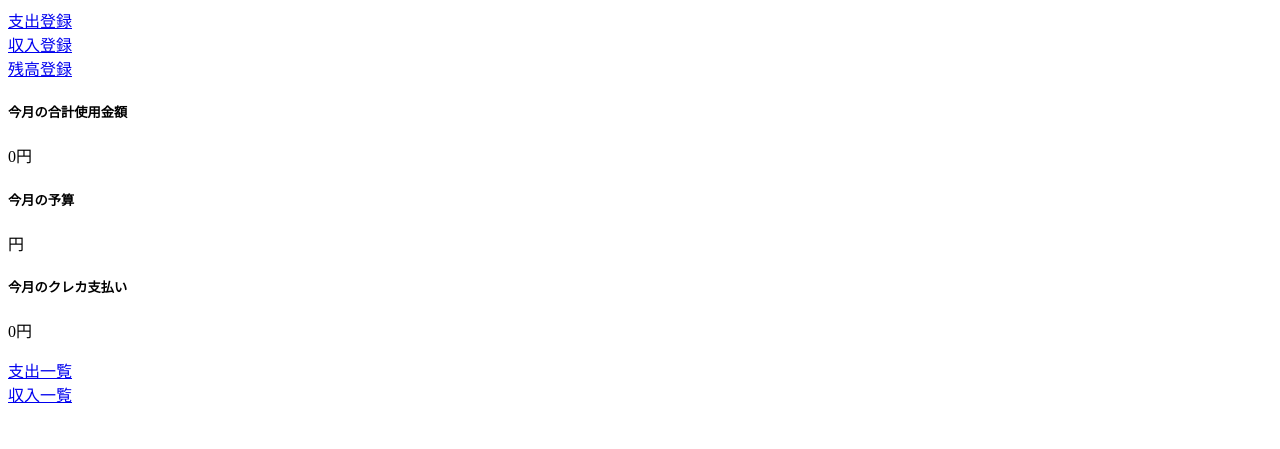
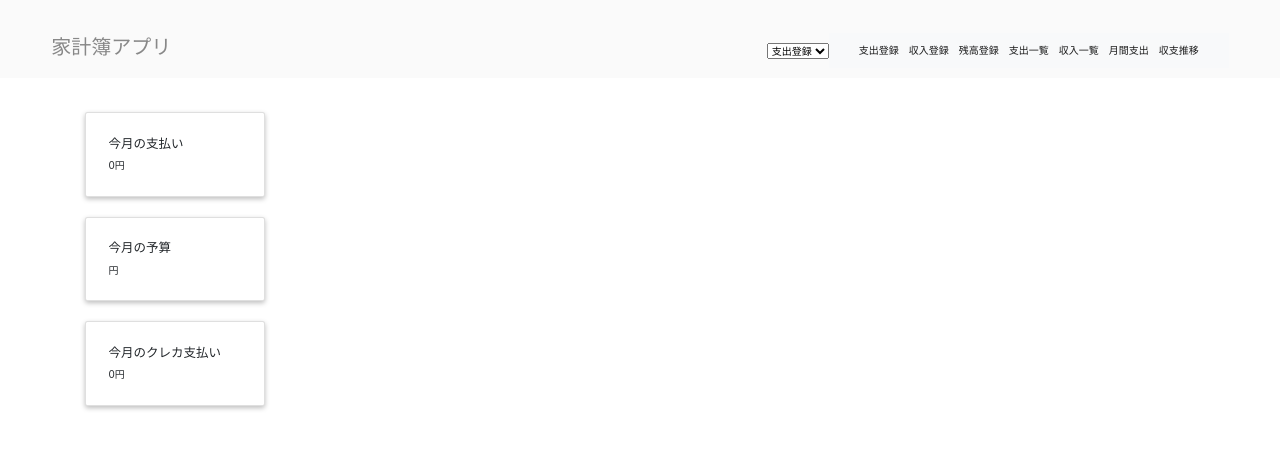
Before and after one commit to kengo78/django_kakeibo, a Django app: page / in a window 1280 px wide. Shown: the top 449 px of the page. Run offline with Django 4.2, Linux system fonts and the light colour scheme; data that the repository does not hold is empty; some libraries are stand-ins or nearby versions.

Commit message:
デザインの変更

```diff
--- a/kakeibo/templates/kakeibo/base.html
+++ b/kakeibo/templates/kakeibo/base.html
@@ -9,15 +9,65 @@
   <title>家計簿アプリ</title>
   <link rel="stylesheet" href="{% static 'kakeibo/css/reset.css' %}">
   <link rel="stylesheet" href="{% static 'kakeibo/css/style.css' %}">
+  <link rel="stylesheet" href="https://stackpath.bootstrapcdn.com/bootstrap/4.3.1/css/bootstrap.min.css" integrity="sha384-ggOyR0iXCbMQv3Xipma34MD+dH/1fQ784/j6cY/iJTQUOhcWr7x9JvoRxT2MZw1T" crossorigin="anonymous">
   {% block extrajs %}{% endblock %}
 </head>
 
 <body>
   <header class="page-header">
     <h1>
-      <a href="{% url 'kakeibo:payment_list' %}" class="header-title">家計簿アプリ</a>
+      <a href="{% url 'kakeibo:index' %}" class="header-title">家計簿アプリ</a>
     </h1>
-    <nav class="nav">
+    <div class="pulldownmenu">
+      <select name="select" onChange="location.href=value;">
+        {% comment %} <option value="#">ページを選択してください</option> {% endcomment %}
+        <option value="{% url 'kakeibo:payment_create' %}">支出登録</option>
+        <option value="{% url 'kakeibo:income_create' %}">収入登録</option>
+        <option value="{% url 'kakeibo:rest_create' %}">残高登録</option>
+        <option value="{% url 'kakeibo:payment_list' %}">支出一覧</option>
+        <option value="{% url 'kakeibo:income_list' %}">収入一覧</option>
+        <option value="{% url 'kakeibo:month_dashboard' now_year now_month%}">月間支出</option>
+        <option value="{% url 'kakeibo:transition' %}">収支推移</option>
+      </select>
+    </div>
+
+    <div>
+      <nav class="navbar navbar-expand-lg navbar-light bg-light">
+        <div class="container-fluid">
+          {% comment %} <a class="navbar-brand" href="{% url 'kakeibo:payment_create' %}">支出登録</a> {% endcomment %}
+          <button class="navbar-toggler" type="button" data-bs-toggle="collapse" data-bs-target="#navbarNav" aria-controls="navbarNav" aria-expanded="false" aria-label="Toggle navigation">
+            <span class="navbar-toggler-icon"></span>
+          </button>
+          <div class="collapse navbar-collapse" id="navbarNav">
+            <ul class="navbar-nav">
+              <li class="nav-item">
+                <a class="nav-link active" aria-current="page" href="{% url 'kakeibo:payment_create' %}">支出登録</a>
+              </li>
+              <li class="nav-item">
+                <a class="nav-link active" aria-current="page" href="{% url 'kakeibo:income_create' %}">収入登録</a>
+              </li>
+              <li class="nav-item">
+                <a class="nav-link active" aria-current="page" href="{% url 'kakeibo:rest_create' %}">残高登録</a>
+              </li>
+              <li class="nav-item">
+                <a class="nav-link active" aria-current="page" href="{% url 'kakeibo:payment_list' %}">支出一覧</a>
+              </li>
+              <li class="nav-item">
+                <a class="nav-link active" aria-current="page" href="{% url 'kakeibo:income_list' %}">収入一覧</a>
+              </li>
+              <li class="nav-item">
+                <a class="nav-link active" aria-current="page" href="{% url 'kakeibo:month_dashboard' now_year now_month%}">月間支出</a>
+              </li>
+              <li class="nav-item">
+                <a class="nav-link active" aria-current="page" href="{% url 'kakeibo:transition' %}">収支推移</a>
+              </li>
+            </ul>
+          </div>
+        </div>
+      </nav>
+    </div>
+
+    {% comment %} <nav class="nav">
       <ul class="main-nav ml-5">
         <li class="ml-5">
           <a href="{% url 'kakeibo:payment_list'%}">支出一覧</a>
@@ -43,7 +93,7 @@
         <li class="ml-5">
           <a href="{% url 'kakeibo:transition' %}">収支推移</a>
         </li>
-    </nav>
+    </nav> {% endcomment %}
   </header>
 
   <div class="layout">
--- a/kakeibo/templates/kakeibo/css/style.css
+++ b/kakeibo/templates/kakeibo/css/style.css
@@ -61,6 +61,8 @@ main {
   position: relative;
 }
 
+
+
 @media (min-width: 768px) {
   .container {
     margin: 0 40px;
@@ -111,6 +113,9 @@ a.header-title {
   opacity: 0.6;
 }
 
+.pulldownmenu {
+  margin: 0 0 0 auto;
+}
 
 .mt-0 {
   margin-top: 0 !important;
--- a/kakeibo/templates/kakeibo/index.html
+++ b/kakeibo/templates/kakeibo/index.html
@@ -1,24 +1,11 @@
-{% comment %} {% extends 'kakeibo/base.html' %} {% endcomment %}
+{% extends 'kakeibo/base.html' %}
+
 {% block content %}
-<div>
-    <div>
-        <a href="{% url 'kakeibo:payment_create' %}">支出登録</a>
-    </div>
-</div>
-<div>
-    <div>
-        <a href="{% url 'kakeibo:income_create' %}">収入登録</a>
-    </div>
-</div>
-<div>
-    <div>
-        <a href="{% url 'kakeibo:rest_create' %}">残高登録</a>
-    </div>
-</div>
+
 
 <div class="card" style="width: 18rem;">
     <div class="card-body">
-      <h5 class="card-title">今月の合計使用金額</h5>
+      <h5 class="card-title">今月の支払い</h5>
       <p class="card-text">{{ total }}円</p>
     </div>
 </div>
@@ -35,14 +22,4 @@
     </div>
 </div>
 
-<div>
-    <div>
-        <a href="{% url 'kakeibo:payment_list' %}">支出一覧</a>
-    </div>
-</div>
-<div>
-    <div>
-        <a href="{% url 'kakeibo:income_list' %}">収入一覧</a>
-    </div>
-</div>
 {% endblock %}
```
Also changed, not shown: kakeibo/admin.py (+10 -1 lines).
